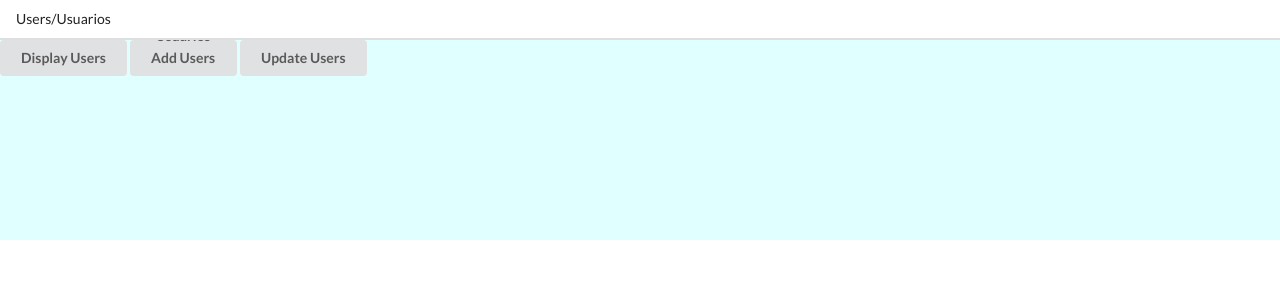
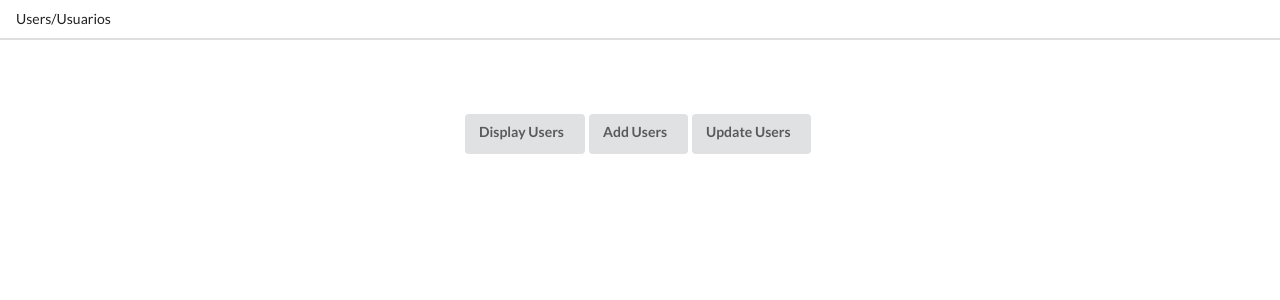
Before and after one commit to CAGuevara/AmigosMeatFrontEnd, a React (Create React App) app: page /users in a window 1280 px wide. Shown: the top 300 px of the page. Built offline with nearby package versions, Linux system fonts and the light colour scheme.

Commit message:
Updating products

```diff
--- a/src/pages/Users/index.js
+++ b/src/pages/Users/index.js
@@ -5,7 +5,7 @@ import AddUsers from '../addusers';
 
 const Users = () => {
     return (
-        <div className="usersMenu">
+        <div className="ui centered grid" id="users-menu">
                     <div className="ui vertical animated button" tabindex="0">
                         <div className="visible content">Display Users</div>
                         <div className="hidden content">Mostrar Usuarios</div>
--- a/src/pages/Users/styles.css
+++ b/src/pages/Users/styles.css
@@ -1,4 +1,7 @@
-.usersMenu {
-background-color: lightcyan;
-height: 200px;
+#users-menu {
+/* background-color: lightcyan; */
+padding: 10px;
+vertical-align:middle;
+margin:5%;
+height: 60px;
 }
```
